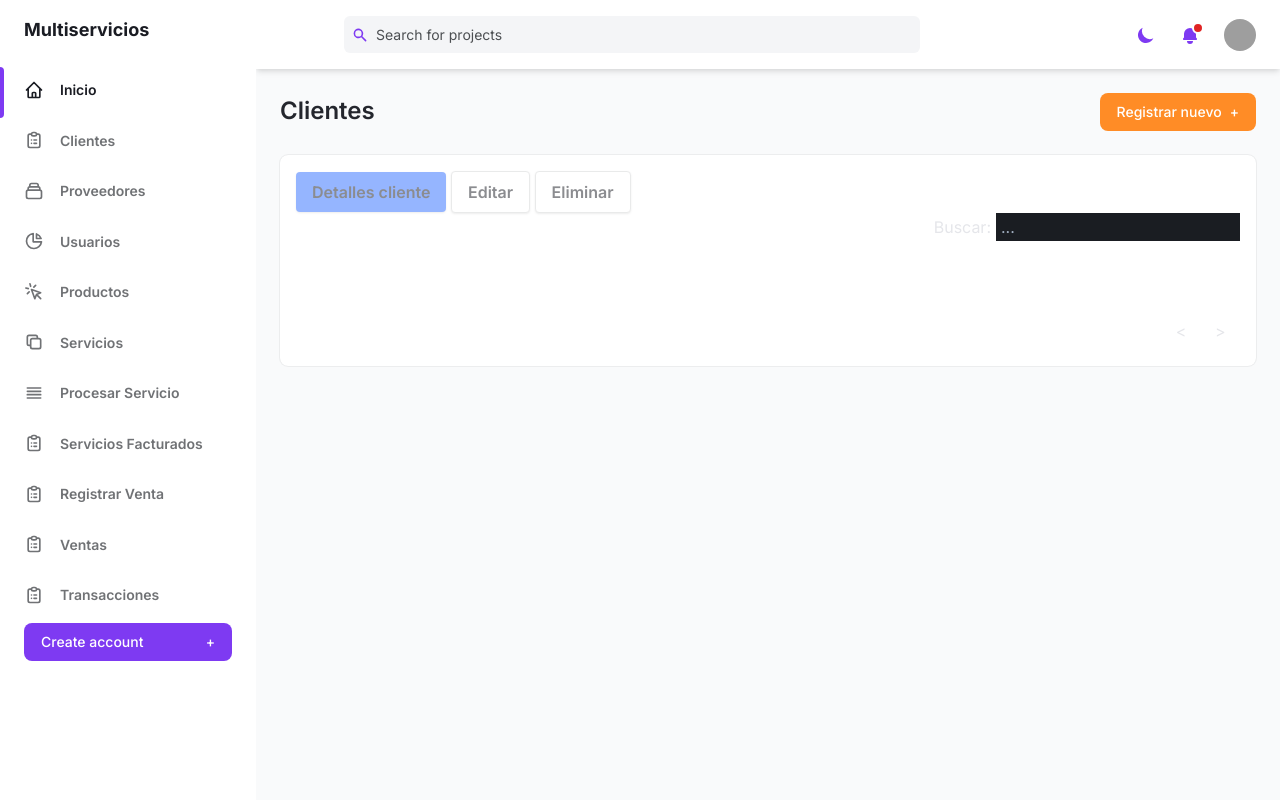
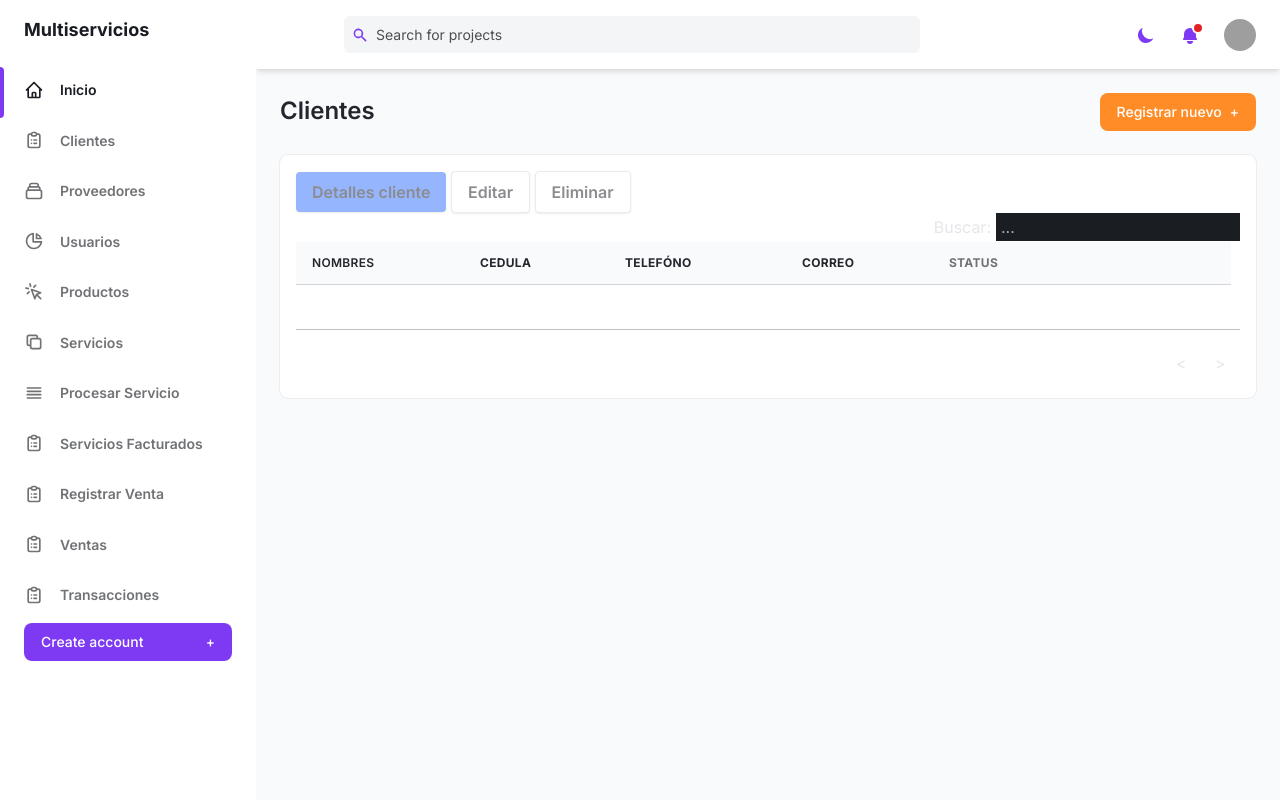
Before and after one commit to FernandoJ07/RV-PGVZ, a Django app: page /clientes in a window 1280 px wide. Run offline with Django 3.2, Linux system fonts and the light colour scheme; the visitor is signed in with stand-in values (Sample User, id 1); data that the repository does not hold is empty; some libraries are stand-ins or nearby versions; grey boxes are pictures that could not be loaded.

Commit message:
Cambio tarjetas por tablas

```diff
--- a/core/static/core/css/styles.css
+++ b/core/static/core/css/styles.css
@@ -20,10 +20,11 @@
 }
 
 .dataTables_paginate{
-    margin-top: 15px !important;
+    padding-top: 15px !important;
     display: flex;
     justify-content: end;
     align-items: center;
+    border-top: 1px solid #2d374850;
 
 }
 
@@ -40,7 +41,7 @@
 }
 
 .dataTables_paginate span .current{
-    background-color: #7e3af2
+    background-color: #e97415
 }
 
 
@@ -135,3 +136,8 @@
 .btn_detail_color:hover{
 	background-color: #0042db !important;
 }
+
+.tablas tbody tr td{
+    padding: 10px 12px;
+
+}
--- a/core/static/core/js/app.js
+++ b/core/static/core/js/app.js
@@ -1069,7 +1069,6 @@
 
 function fill_table(tipo) {
 	if (tipo === 'clientes') {
-		$("#tabla_clientes thead").hide();
 
         table = $('#tabla_clientes').DataTable({
             'dom': 'Bfrtip',
@@ -1173,31 +1172,18 @@
                 }
             },
             'columns': [
-                {
-                    render: function (data, type, row, meta) {
-                        const html = `
-                        	<input type="hidden" name="cliente_id" value="${row.id}">
-
-							<div class="flex flex-col p-4 bg-purple-600 rounded-lg shadow-xl dark:bg-purple-600">
-								<p class="mb-2 text-xl font-bold text-gray-300 dark:text-gray-300">
-									${row.shortname}
-								</p>
-								<p class="text-lg text-gray-200 dark:text-gray-200">
-									${row.cedula}
-								</p>
-								<p class="text-lg text-gray-200 dark:text-gray-200">
-									${row.num_tlf}
-								</p>
-								<p class="text-lg text-gray-200 dark:text-gray-200">
-									${row.email}
-								</p>
-							</div>
-                        `;
-
-                        return html;
-                    }
-                },
+                {"data": "shortname"},
+                {"data": "cedula"},
+                {"data": "num_tlf"},
+                {"data": "email"},
             ],
+			"columnDefs": [
+
+				{className: "font-semibold text-gray-700 dark:text-gray-400", targets: 0},
+				{className: "text-gray-700 dark:text-gray-400", targets: "_all"},
+
+
+			]
 
         });
 
@@ -1221,10 +1207,7 @@
 			table.button('btn_toggle_cliente:name').nodes().attr('disabled', btn_disabled_value);
 		});
 
-		table.on('draw', function(data) {
-			$('#tabla_clientes tbody').addClass('flex flex-wrap');
-			$('#tabla_clientes tbody tr').addClass('lg:w-1/4 md:w-1/3 sm:w-full');
-		});
+
 
 	} else if(tipo === 'usuarios') {
 		$("#tabla_usuarios thead").hide();
--- a/core/views.py
+++ b/core/views.py
@@ -75,7 +75,6 @@
 def login_view(request):
 
     if request.user.is_authenticated:
-        print("ola")
         return redirect('index')
 
     if request.method == "POST":
@@ -83,6 +82,8 @@
         password = request.POST["password"]
 
         user = authenticate(request, username=username, password=password)
+
+        print(username, password, user)
 
         if user is not None:
             login(request, user)
--- a/templates/core/base.html
+++ b/templates/core/base.html
@@ -108,6 +108,7 @@
                 <span class="ml-4">Proveedores</span>
                 </a>
             </li>
+            {% if request.user.is_superuser %}
             <li class="relative px-6 py-3">
                 <a
                 class="inline-flex items-center w-full text-sm font-semibold transition-colors duration-150 hover:text-gray-800 dark:hover:text-gray-200"
@@ -131,6 +132,7 @@
                 <span class="ml-4">Usuarios</span>
                 </a>
             </li>
+            {% endif %}
             <li class="relative px-6 py-3">
                 <a
                 class="inline-flex items-center w-full text-sm font-semibold transition-colors duration-150 hover:text-gray-800 dark:hover:text-gray-200"
--- a/templates/core/clientes.html
+++ b/templates/core/clientes.html
@@ -20,15 +20,14 @@
         <div class="w-full p-4 bg-white rounded-lg shadow-xs dark:bg-gray-800">
             <input type="hidden" id="clientes_selected_id" value="">
 
-            <table id="tabla_clientes" class="w-full whitespace-no-wrap " width="99%">
+            <table id="tabla_clientes" class="tablas w-full whitespace-no-wrap " width="99%">
                 <thead>
                     <tr class="text-xs font-semibold tracking-wide text-left text-gray-500 uppercase border-b dark:border-gray-700 bg-gray-50 dark:text-gray-400 dark:bg-gray-800">
-                        <th class="px-4 py-3">Cédula</th>
                         <th class="px-4 py-3">Nombres</th>
-                        <th class="px-4 py-3">Apellidos</th>
-                        <th class="px-4 py-3">Teléfono</th>
-                        <th class="px-4 py-3">Email</th>
-                        <th class="px-4 py-3">Acciones</th>
+                        <th class="px-4 py-3">Cedula</th>
+                        <th class="px-4 py-3">Telefóno</th>
+                        <th class="px-4 py-3">Correo</th>
+                        <th class="px-4 py-3">Status</th>
                     </tr>
                 </thead>
                 <tbody class="tbody_table bg-white divide-y dark:divide-gray-700 dark:bg-gray-800"></tbody>
```
